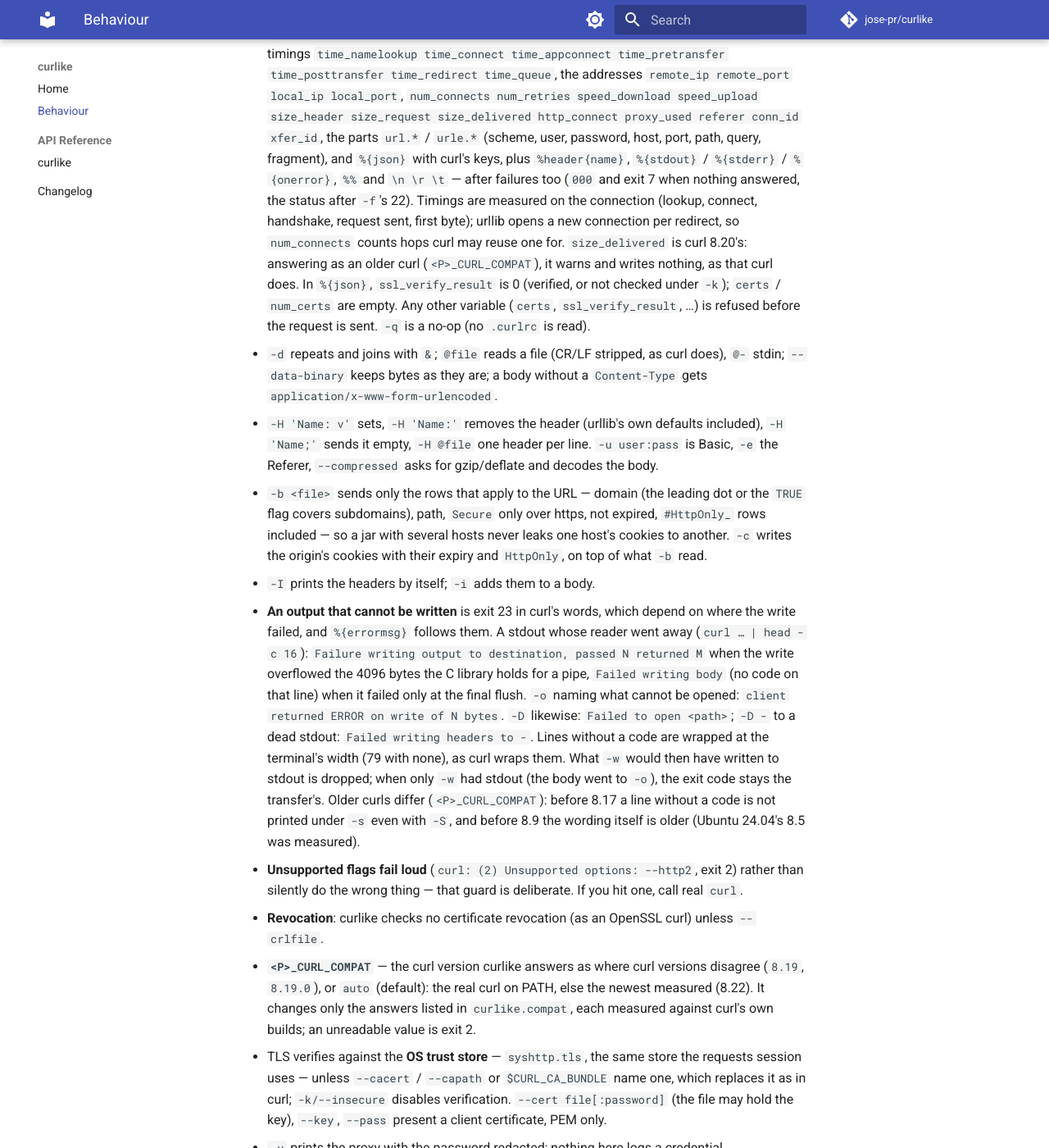
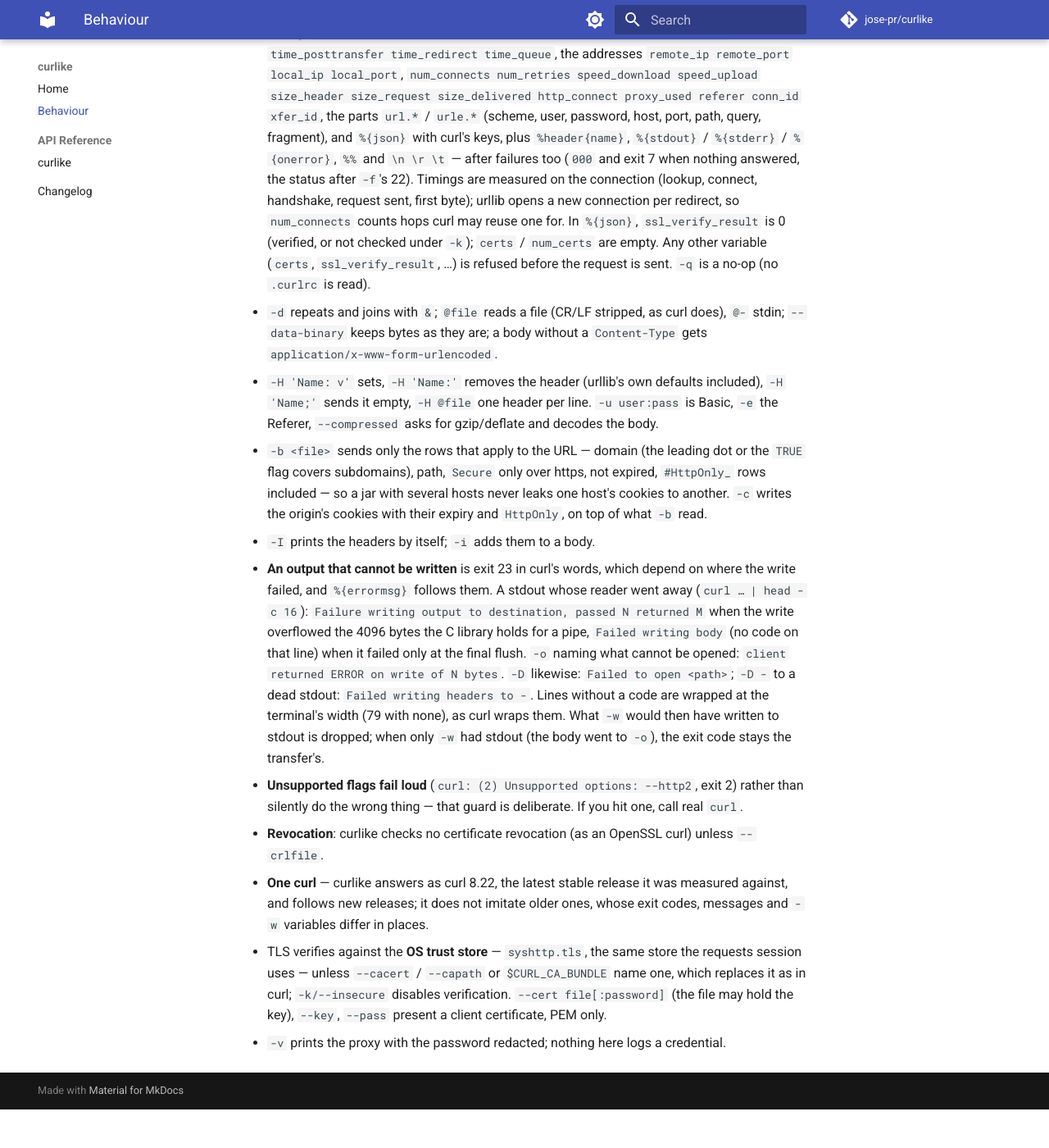
Before and after one commit to jose-pr/curlike, an MkDocs documentation site: the page built from docs/behaviour.md, in a window 1280 px wide and 1400 px high, scrolled down 3745 px. Shown: the whole window at 82% size. Built offline with MkDocs 1.6.1 and Material for MkDocs 9.7.7, drawn with Linux system fonts in a browser that asks for light colours; comment, search, counter and statistics services are not loaded; after the commit the page ends 5098 px from its top, so only the background shows below that; some of the changed text lies outside the part shown.

Commit message:
docs: curlike answers as curl 8.22; version 0.1.0.dev6

```diff
--- a/docs/behaviour.md
+++ b/docs/behaviour.md
@@ -134,8 +134,8 @@
     35 a failed TLS handshake, 60 a certificate that does not verify, 58 a
     client certificate and 77 a CA bundle/path that cannot be loaded (at the
     handshake, so an `http://` transfer never fails on them), 59 an unusable
-    `--ciphers` list. A proxy refusing the https CONNECT is 56, or 7 from curl
-    8.20 on (`<P>_CURL_COMPAT`; 22 under `-f`), dropping it 56. The reply: 52
+    `--ciphers` list. A proxy refusing the https CONNECT is 7 (22 under `-f`),
+    dropping it 56. The reply: 52
     nothing came back, 1 not HTTP at all, 56 the connection reset, 18 a body
     shorter than its `Content-Length` or chunks cut short (what arrived is
     written first), 56 a malformed chunk; 23 when `-o`/`-D`/`-O` cannot be
@@ -173,8 +173,7 @@
     status after `-f`'s 22). Timings are measured on the connection (lookup,
     connect, handshake, request sent, first byte); urllib opens a new
     connection per redirect, so `num_connects` counts hops curl may reuse one
-    for. `size_delivered` is curl 8.20's: answering as an older curl
-    (`<P>_CURL_COMPAT`), it warns and writes nothing, as that curl does. In
+    for. In
     `%{json}`, `ssl_verify_result` is 0 (verified, or not checked under
     `-k`); `certs` / `num_certs` are empty. Any other variable (`certs`,
     `ssl_verify_result`, …) is refused before the request is sent. `-q` is a
@@ -202,19 +201,15 @@
     Lines without a code are wrapped at the terminal's width (79 with none),
     as curl wraps them. What `-w` would then have written to stdout is dropped;
     when only `-w` had stdout (the body went to `-o`), the exit code stays the
-    transfer's. Older curls differ (`<P>_CURL_COMPAT`): before 8.17 a line
-    without a code is not printed under `-s` even with `-S`, and before 8.9
-    the wording itself is older (Ubuntu 24.04's 8.5 was measured).
+    transfer's.
 - **Unsupported flags fail loud** (`curl: (2) Unsupported options: --http2`, exit
   2) rather than silently do the wrong thing — that guard is deliberate. If you
   hit one, call real `curl`.
 - **Revocation**: curlike checks no certificate revocation (as an OpenSSL
   curl) unless `--crlfile`.
-- **`<P>_CURL_COMPAT`** — the curl version curlike answers as where curl
-  versions disagree (`8.19`, `8.19.0`), or `auto` (default): the real curl on
-  PATH, else the newest measured (8.22). It changes only the answers listed in
-  `curlike.compat`, each measured against curl's own builds; an
-  unreadable value is exit 2.
+- **One curl** — curlike answers as curl 8.22, the latest stable release it
+  was measured against, and follows new releases; it does not imitate older
+  ones, whose exit codes, messages and `-w` variables differ in places.
 - TLS verifies against the **OS trust store** — `syshttp.tls`, the
   same store the requests session uses — unless `--cacert` / `--capath` or
   `$CURL_CA_BUNDLE` name one, which replaces it as in curl; `-k/--insecure`
--- a/pyproject.toml
+++ b/pyproject.toml
@@ -5,7 +5,7 @@ build-backend = "hatchling.build"
 
 [project]
 name = "curlike"
-version = "0.1.0.dev5"
+version = "0.1.0.dev6"
 authors = [{ name = "jose-pr", email = "jose-pr@coqui.dev" }]
 description = "A drop-in curl: the real curl when there is one, with syshttp's proxy and hooks applied, else a curl-compatible command over the standard library"
 readme = "README.md"
```
Also changed, not shown: CHANGELOG.md (+3 -0 lines), README.md (+0 -1 lines).
